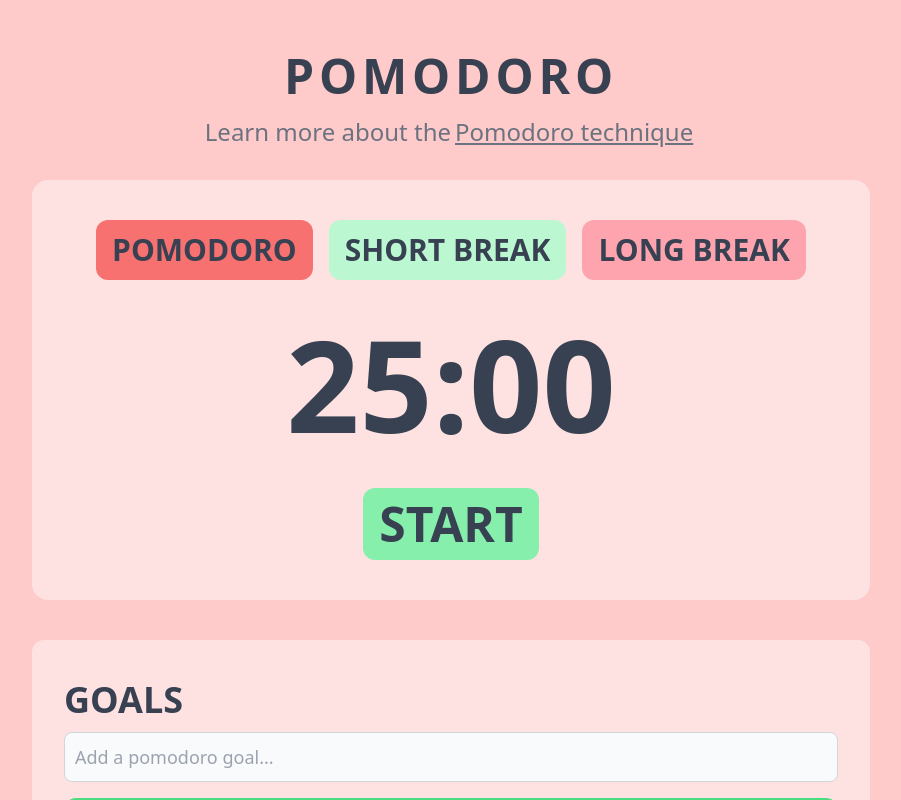
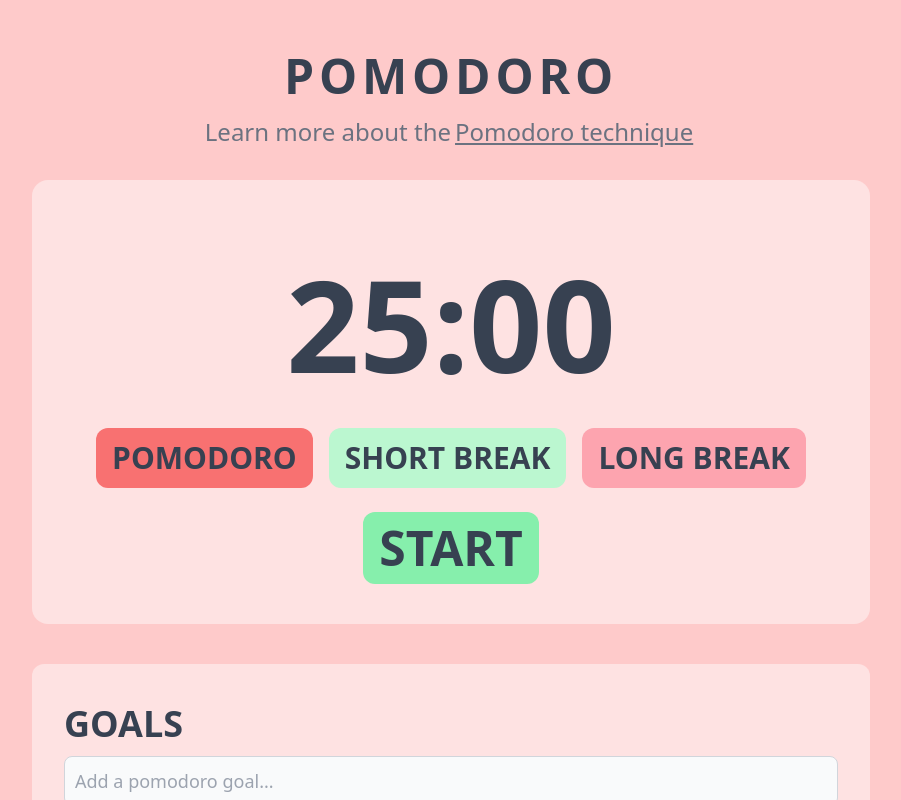
Before and after one commit to bskokdev/react-pomodoro, a React (Vite) app: page / in a window 1280 px wide. Shown: the top 800 px of the page, without its empty margins (189-1090 px from the left). Built offline with nearby package versions, Linux system fonts and the light colour scheme.

Commit message:
set props in usePomodoro to constants and redefined props passing to the timer

```diff
--- a/src/App.tsx
+++ b/src/App.tsx
@@ -1,10 +1,26 @@
-import {PomodoroTimer} from "./components/PomodoroTimer";
-import {PomodoroGoals} from "./components/goals/PomodoroGoals";
+import { PomodoroTimer } from "./components/PomodoroTimer";
+import { PomodoroGoals } from "./components/goals/PomodoroGoals";
+import { usePomodoro } from "./hooks/usePomodoro";
+import { PomodoroControls } from "./components/controls/PomodoroControls";
+import {TimerControl} from "./components/controls/TimerControl";
 
 /**
  * This is the application component which loads the app
  */
 function App() {
+  const {
+    isRunning,
+    formattedTimer,
+    start,
+    pause,
+    pomodoro,
+    takeShortBreak,
+    takeLongBreak,
+  } = usePomodoro();
+  // controls for the timer
+  const controlActions = { pomodoro, takeShortBreak, takeLongBreak };
+  const timerControl = { isRunning, start, pause };
+
   return (
     <div className="bg-red-200 flex flex-col items-center p-5">
       <div className="py-8">
@@ -23,7 +39,10 @@ function App() {
         </h2>
       </div>
       <div className="flex flex-col gap-y-4 lg:gap-y-10 justify-center">
-        <PomodoroTimer />
+        <PomodoroTimer formattedTimer={formattedTimer}>
+          <PomodoroControls {...controlActions} />
+          <TimerControl {...timerControl} />
+        </PomodoroTimer>
         <PomodoroGoals />
       </div>
     </div>
--- a/src/components/PomodoroTimer.tsx
+++ b/src/components/PomodoroTimer.tsx
@@ -1,34 +1,16 @@
-import {PomodoroControls} from "./controls/PomodoroControls";
-import {TimerControl} from "./controls/TimerControl";
-import {usePomodoro} from "../hooks/usePomodoro";
+import {ReactNode} from "react";
+
+interface IPomodoroTimerProps {
+    formattedTimer: string;
+    children: ReactNode;
+}
 
 /**
  * Pomodoro timer component is responsible for rendering the timer and its controls
  */
-export function PomodoroTimer() {
-  // calling the hook instead of props drilling
-  const {
-    isRunning,
-    formattedTimer,
-    start,
-    pause,
-    pomodoro,
-    takeShortBreak,
-    takeLongBreak,
-  } = usePomodoro({
-    pomodoroMinutes: 25,
-    shortBreakMinutes: 5,
-    longBreakMinutes: 15,
-  });
-
-  // control actions objects for components
-  const controlActions = { pomodoro, takeShortBreak, takeLongBreak };
-  const timerControl = { isRunning, start, pause };
-
+export function PomodoroTimer({formattedTimer, children}: IPomodoroTimerProps) {
     return (
         <div className="flex flex-col items-center justify-center bg-red-100 rounded-2xl py-10 px-16">
-      {/*Timer controls*/}
-      <PomodoroControls {...controlActions} />
             {/*Timer render*/}
             <div className="py-10">
                 <h2 className="text-center text-7xl md:text-9xl font-extrabold text-gray-700">
@@ -36,8 +18,8 @@ export function PomodoroTimer() {
                 </h2>
             </div>
             {/*Start or pause button*/}
-      <div className="text-5xl text-gray-700">
-        <TimerControl {...timerControl} />
+            <div className="text-5xl text-gray-700 flex flex-col items-center gap-y-6">
+                {children}
             </div>
         </div>
     );
--- a/src/hooks/usePomodoro.ts
+++ b/src/hooks/usePomodoro.ts
@@ -1,32 +1,22 @@
 import { useTimer } from "./useTimer";
 
-interface UsePomodoroProps {
-  pomodoroMinutes: number;
-  shortBreakMinutes: number;
-  longBreakMinutes: number;
-}
-
-export function usePomodoro({
-  pomodoroMinutes,
-  shortBreakMinutes,
-  longBreakMinutes,
-}: UsePomodoroProps) {
+export function usePomodoro() {
   const { setTimer, setIsRunning, isRunning, start, pause, formattedTimer } =
-    useTimer(pomodoroMinutes);
+    useTimer(25);
 
   function pomodoro(): void {
     setIsRunning(false);
-    setTimer(pomodoroMinutes * 60);
+    setTimer(25 * 60);
   }
 
   function takeShortBreak(): void {
     setIsRunning(false);
-    setTimer(shortBreakMinutes * 60);
+    setTimer(5 * 60);
   }
 
   function takeLongBreak(): void {
     setIsRunning(false);
-    setTimer(longBreakMinutes * 60);
+    setTimer(15 * 60);
   }
 
   return {
```
Lines whose indentation alone changed are shown as unchanged.
